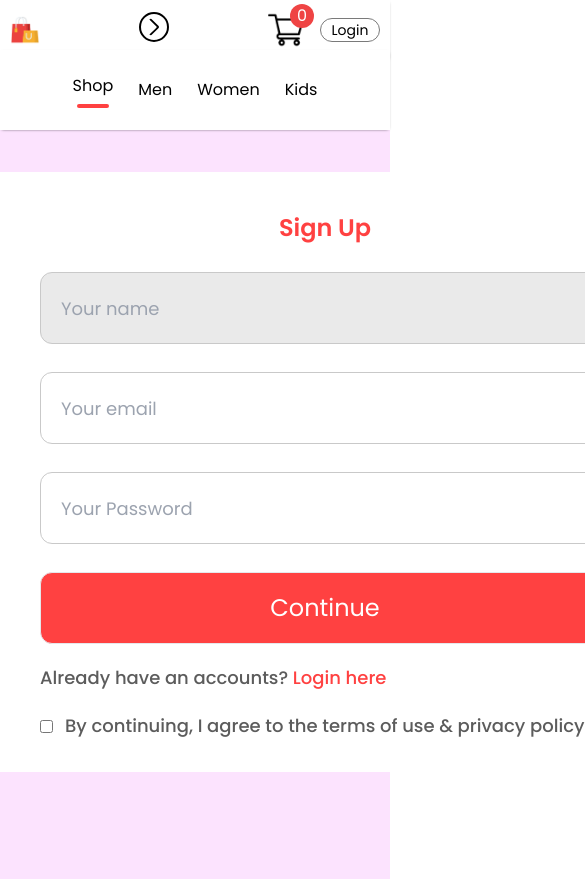
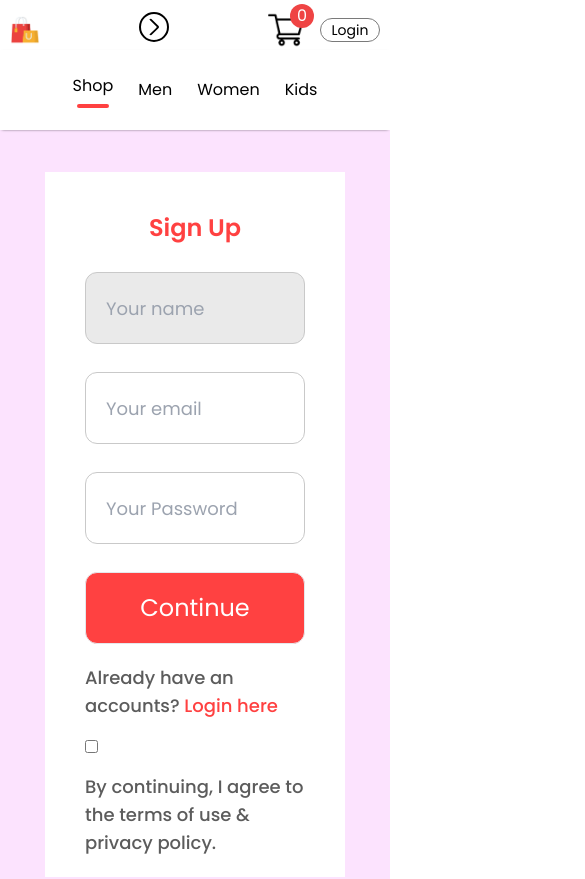
Before and after one commit to NotAfraiddd/Frontend_E_Commerce, a React (Create React App) app: page /login in a window 390 px wide. Shown: the top 879 px of the page, 585 px wide, since content can reach past the window. Built offline with nearby package versions, Linux system fonts and the light colour scheme.

Commit message:
fix: edit UI login in mobile

```diff
--- a/src/assets/pages/login/Login.css
+++ b/src/assets/pages/login/Login.css
@@ -0,0 +1,27 @@
+@media (max-width: 400px) {
+  .login-container {
+    width: 300px;
+  }
+}
+
+@media (max-width: 320px) {
+  .login-container {
+    width: 250px;
+  }
+
+  .login-container input[type='text'],
+  .login-container input[type='email'],
+  .login-container input[type='password'],
+  .login-container button {
+    height: 50px;
+    font-size: 14px;
+  }
+  .login-text,
+  .login-agree {
+    font-size: 14px;
+  }
+
+  .login-agree {
+    gap: 0;
+  }
+}
--- a/src/assets/pages/login/Login.tsx
+++ b/src/assets/pages/login/Login.tsx
@@ -1,9 +1,9 @@
 import React from 'react'
-
+import './Login.css'
 export default function Login() {
   return (
     <div className='login w-full py-28 bg-[#fce3fe]'>
-      <div className='login-container bg-white px-10 py-5 w-[650px] h-[600px] mx-auto'>
+      <div className='login-container bg-white px-10 py-5 w-96 sm:w-[550px] sm:h-[500px] mx-auto'>
         <h1 className='my-5 font-semibold text-2xl text-center text-[#ff4141]'>Sign Up</h1>
         <div className='login-fields flex flex-col gap-7 mt-7'>
           <input
@@ -30,8 +30,8 @@ export default function Login() {
             Already have an accounts? <span className='text-[#ff4141]'>Login here</span>
           </span>
         </div>
-        <div className='login-agree flex items-center mt-5 gap-3 text-[#5c5c5c] text-lg font-medium'>
-          <input type='checkbox' name='' id='' />
+        <div className='login-agree flex items-center mt-5 gap-3 text-[#5c5c5c] text-lg font-medium flex-wrap'>
+          <input type='checkbox' name='' id='' className='mb-2' />
           <span>By continuing, I agree to the terms of use & privacy policy.</span>
         </div>
       </div>
```
